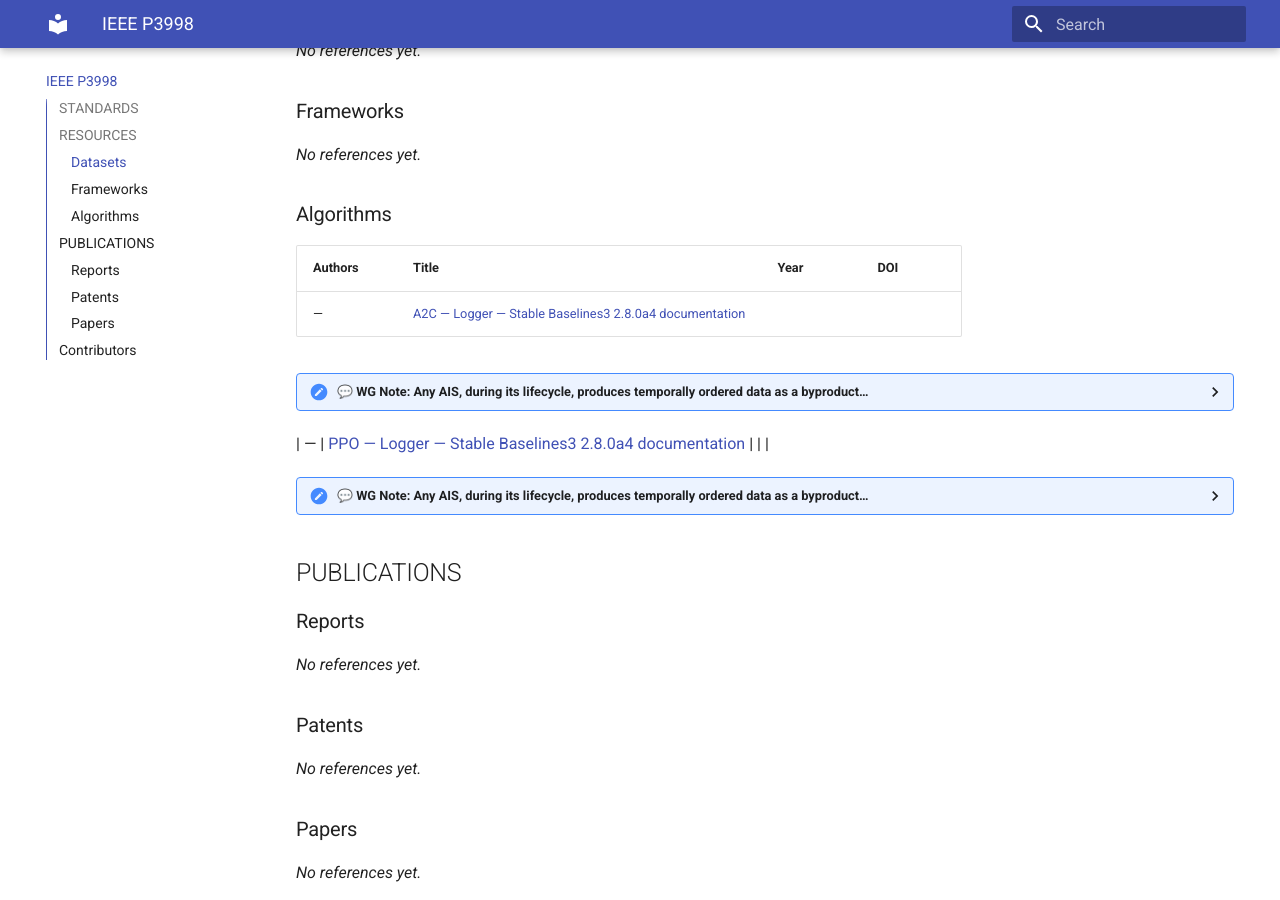
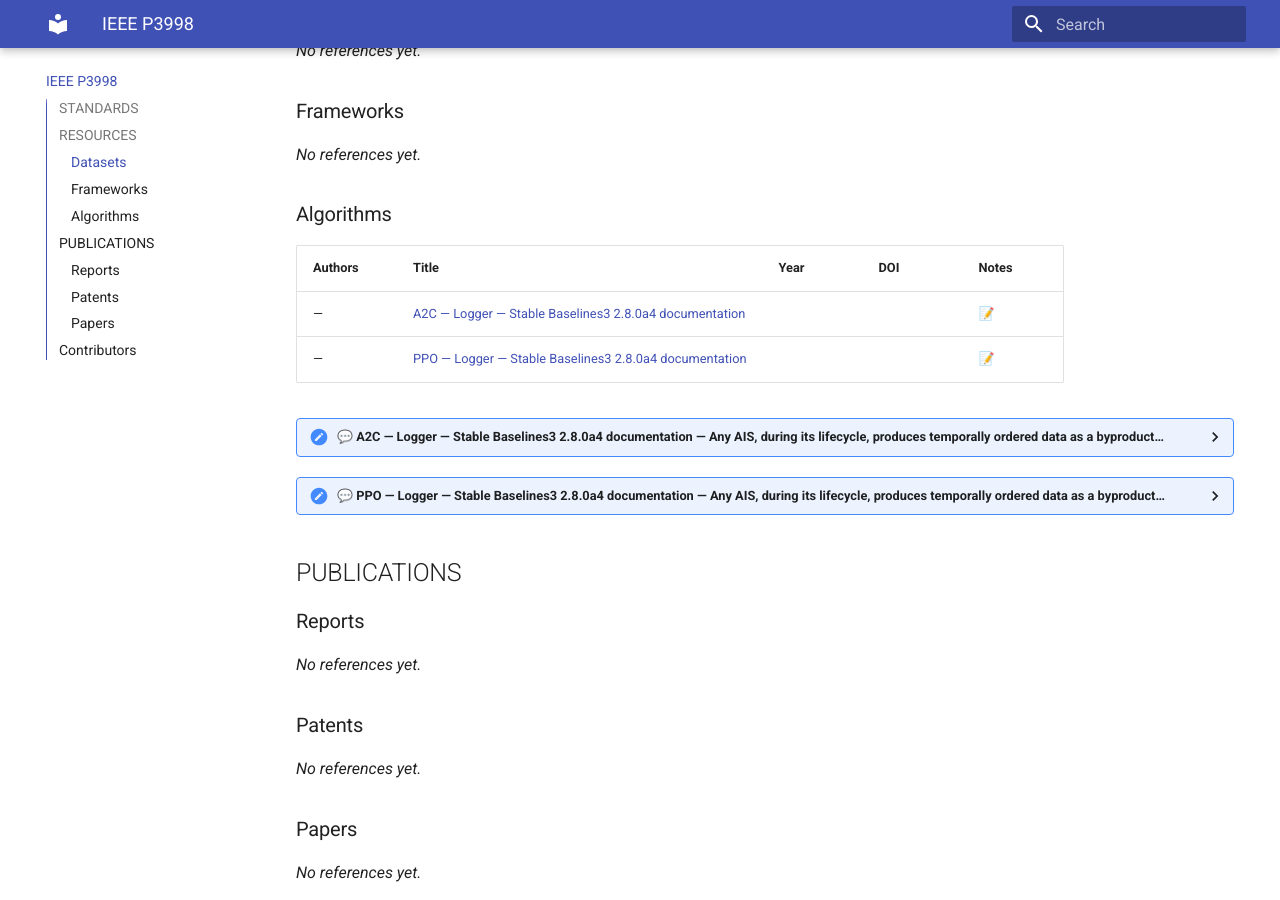
Before and after one commit to aitimeseries/SOTA, an MkDocs documentation site: the page built from docs/p3998/index.md, in a window 1280 px wide and 900 px high, scrolled down 403 px. Built offline with MkDocs 1.6.1 and Material for MkDocs 9.7.7, drawn with Linux system fonts in a browser that asks for light colours.

Commit message:
refs: update SOTA from Zotero

```diff
--- a/docs/p3998/index.md
+++ b/docs/p3998/index.md
@@ -16,34 +16,32 @@ _No references yet._
 
 ### Algorithms
 
-| Authors | Title | Year | DOI |
-|---------|-------|------|-----|
-| — | [A2C — Logger — Stable Baselines3 2.8.0a4 documentation](https://stable-baselines3.readthedocs.io/en/master/modules/a2c.html#stable_baselines3.a2c.A2C.logger) |  |  |
+| Authors | Title | Year | DOI | Notes |
+|---------|-------|------|-----|-------|
+| — | <span id="ref-Z6TDV2T2">[A2C — Logger — Stable Baselines3 2.8.0a4 documentation](https://stable-baselines3.readthedocs.io/en/master/modules/a2c.html#stable_baselines3.a2c.A2C.logger)</span> |  |  | <a href="#note-Z6TDV2T2">📝</a> |
+| — | <span id="ref-FCNVJ24Q">[PPO — Logger — Stable Baselines3 2.8.0a4 documentation](https://stable-baselines3.readthedocs.io/en/master/common/logger.html)</span> |  |  | <a href="#note-FCNVJ24Q">📝</a> |
 
-<details>
-<summary>💬 <b>WG Note:</b> Any AIS, during its lifecycle, produces temporally ordered data as a byproduct…</summary>
+<details id="note-Z6TDV2T2">
+<summary>💬 <b>A2C — Logger — Stable Baselines3 2.8.0a4 documentation</b> — Any AIS, during its lifecycle, produces temporally ordered data as a byproduct…</summary>
 
 <p>Any AIS, during its lifecycle, produces temporally ordered data as a byproduct of its operation. As a concrete illustration, the Proximal Policy Optimization (PPO) implementation in Stable-Baselines3 (SB3) includes a built-in logger that records, at each logging interval, a single snapshot grouping training metrics (loss, policy divergence), rollout statistics (mean reward, episode length), and temporal markers (iterations, elapsed time, total timesteps).
 These repeated snapshots form ordered sequences of values produced internally by the system, not consumed from an external source.
 However, these temporal markers remain relative counters and durations — not standardized timestamps. There is no formal temporal reference framework governing how these internal records are indexed, formatted, or exchanged. This is precisely the gap P3998 aims to address: defining a unified format for the temporal data records that AIS inherently produce but do not yet record in a standardized way.
 P3579 standardizes how AIS consume external time series; P3998 addresses the complementary direction — the internal temporal data records that AIS produce. Together, they cover both sides of the relationship between AIS and time series.</p>
-<p><em>— jschneerson, 2026-03-26</em></p>
+<p><em>— jschneerson, 2026-03-26</em> · <a href="#ref-Z6TDV2T2">↩ back to reference</a></p>
 
 </details>
 
-| — | [PPO — Logger — Stable Baselines3 2.8.0a4 documentation](https://stable-baselines3.readthedocs.io/en/master/common/logger.html) |  |  |
-
-<details>
-<summary>💬 <b>WG Note:</b> Any AIS, during its lifecycle, produces temporally ordered data as a byproduct…</summary>
+<details id="note-FCNVJ24Q">
+<summary>💬 <b>PPO — Logger — Stable Baselines3 2.8.0a4 documentation</b> — Any AIS, during its lifecycle, produces temporally ordered data as a byproduct…</summary>
 
 <p>Any AIS, during its lifecycle, produces temporally ordered data as a byproduct of its operation. As a concrete illustration, the Proximal Policy Optimization (PPO) implementation in Stable-Baselines3 (SB3) includes a built-in logger that records, at each logging interval, a single snapshot grouping training metrics (loss, policy divergence), rollout statistics (mean reward, episode length), and temporal markers (iterations, elapsed time, total timesteps).
 These repeated snapshots form ordered sequences of values produced internally by the system, not consumed from an external source.
 However, these temporal markers remain relative counters and durations — not standardized timestamps. There is no formal temporal reference framework governing how these internal records are indexed, formatted, or exchanged. This is precisely the gap P3998 aims to address: defining a unified format for the temporal data records that AIS inherently produce but do not yet record in a standardized way.
 P3579 standardizes how AIS consume external time series; P3998 addresses the complementary direction — the internal temporal data records that AIS produce. Together, they cover both sides of the relationship between AIS and time series.</p>
-<p><em>— jschneerson, 2026-03-26</em></p>
+<p><em>— jschneerson, 2026-03-26</em> · <a href="#ref-FCNVJ24Q">↩ back to reference</a></p>
 
 </details>
-
 
 ## PUBLICATIONS
 
```
Also changed, not shown: docs/p3579/index.md (+8 -8 lines).
